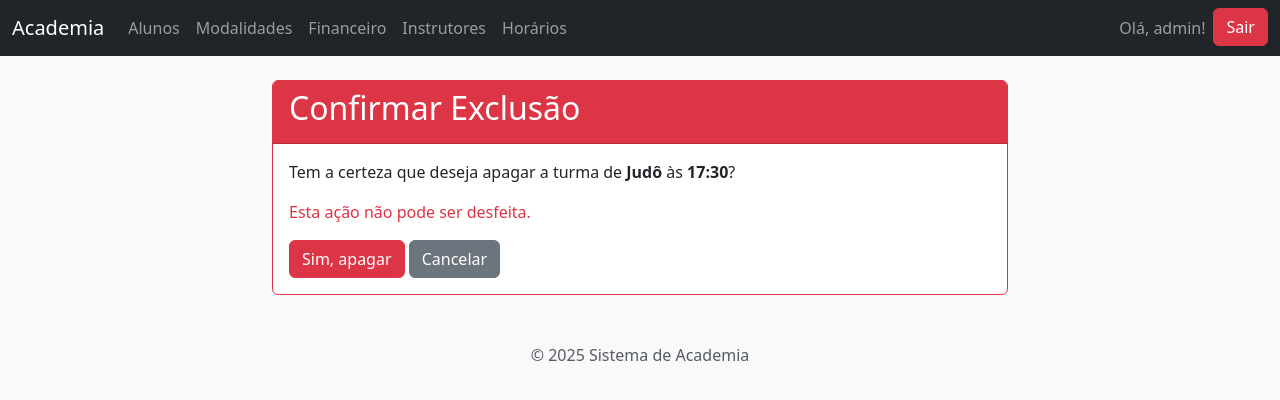
After one commit to cavalcantetavares/academia, a Django app: page /gestao/horarios/3/apagar/ in a window 1280 px wide. The commit adds this page. Shown: the top 400 px of the page. Run offline with Django 5.2, Linux system fonts and the light colour scheme; a user stored in the database is signed in; data comes from the database, SQL or seed files in the repository; both versions use the stored data as it was after the commit.

Commit message:
modificação em instrutores e horario incluindo apagar e editar

```diff
--- a/gestao_academia/templates/gestao_academia/grade_horarios.html
+++ b/gestao_academia/templates/gestao_academia/grade_horarios.html
@@ -16,6 +16,10 @@
                 <strong>{{ turma.horario_inicio|time:"H:i" }} - {{ turma.horario_fim|time:"H:i" }}</strong>:
                 {{ turma.modalidade.nome }} com {{ turma.instrutor.nome|default:"-" }}
                 <span class="float-end text-muted">Vagas: {{ turma.max_alunos }}</span>
+                <div>
+                    <a href="{% url 'turma_editar' pk=turma.pk %}" class="btn btn-sm btn-outline-secondary">Editar</a>
+                    <a href="{% url 'turma_apagar' pk=turma.pk %}" class="btn btn-sm btn-outline-danger ms-2">Apagar</a>
+                </div>
             </div>
         {% endfor %}
     </div>
--- a/gestao_academia/templates/gestao_academia/instrutor_lista.html
+++ b/gestao_academia/templates/gestao_academia/instrutor_lista.html
@@ -16,9 +16,8 @@
                 {{ instrutor.nome }}
                 <small class="text-muted">{{ instrutor.email|default_if_none:"" }}</small>
                 <div>
-                    {# Futuramente, podemos adicionar botões de editar/apagar aqui #}
-                    {# <a href="#" class="btn btn-sm btn-outline-secondary me-2">Editar</a> #}
-                    {# <a href="#" class="btn btn-sm btn-outline-danger">Apagar</a> #}
+                    <a href="{% url 'instrutor_editar' pk=instrutor.pk %}" class="btn btn-sm btn-outline-secondary me-2">Editar</a>
+                    <a href="{% url 'instrutor_apagar' pk=instrutor.pk %}" class="btn btn-sm btn-outline-danger">Apagar</a>
                 </div>
             </li>
             {% empty %}
--- /dev/null
+++ b/gestao_academia/templates/gestao_academia/turma_confirm_delete.html
@@ -0,0 +1,23 @@
+{% extends 'base.html' %}
+{% block title %}Confirmar Exclusão{% endblock %}
+
+{% block content %}
+<div class="row justify-content-center">
+    <div class="col-md-8">
+        <div class="card border-danger">
+            <div class="card-header bg-danger text-white">
+                <h2 class="card-title">Confirmar Exclusão</h2>
+            </div>
+            <div class="card-body">
+                <p>Tem a certeza que deseja apagar a turma de <strong>{{ turma.modalidade.nome }}</strong> às <strong>{{ turma.horario_inicio|time:"H:i" }}</strong>?</p>
+                <p class="text-danger">Esta ação não pode ser desfeita.</p>
+                <form method="post">
+                    {% csrf_token %}
+                    <button type="submit" class="btn btn-danger">Sim, apagar</button>
+                    <a href="{% url 'grade_horarios' %}" class="btn btn-secondary">Cancelar</a>
+                </form>
+            </div>
+        </div>
+    </div>
+</div>
+{% endblock %}
--- a/gestao_academia/urls.py
+++ b/gestao_academia/urls.py
@@ -33,8 +33,13 @@ urlpatterns = [
     # URLs de Instrutores
     path('instrutores/', views.lista_instrutores, name='lista_instrutores' ),
     path('instrutores/novo/', views.instrutor_criar, name='instrutor_criar'),
+    path('instrutores/<int:pk>/editar/', views.instrutor_editar, name='instrutor_editar'),
+    path('instrutores/<int:pk>/apagar/', views.instrutor_apagar, name='instrutor_apagar'),
 
     # URLs de Turmas
     path('horarios/', views.grade_horarios, name='grade_horarios'),
     path('horarios/nova', views.turma_criar, name='turma_criar'),
+    path('horarios/<int:pk>/editar/', views.turma_editar, name='turma_editar'),
+    path('horarios/<int:pk>/apagar/', views.turma_apagar, name='turma_apagar'),
+
 ]
--- a/gestao_academia/views.py
+++ b/gestao_academia/views.py
@@ -9,6 +9,10 @@ from .forms import PagamentoForm
 from django.core.paginator import Paginator
 from .models import Instrutor, Turma
 from .forms import InstrutorForm, TurmaForm
+from datetime import date  # Importa a ferramenta de data
+from .models import Aluno, Plano, Modalidade, Turma
+
+
 # --- VIEWS PARA MODALIDADES ---
 @login_required
 def lista_modalidades(request):
@@ -130,12 +134,18 @@ def dashboard(request):
 
     # Busca os últimos 5 alunos registrados
     ultimos_alunos = Aluno.objects.order_by('-data_matricula')[:5]
+    # --- NOVA LÓGICA PARA AS TURMAS DO DIA ---
+    hoje = date.today()
+    # O método isoweekday() retorna 1 para Segunda, 2 para Terça, etc.
+    dia_semana_hoje = hoje.isoweekday()
+    turmas_hoje = Turma.objects.filter(dia_da_semana=dia_semana_hoje).order_by('horario_inicio')
 
     contexto = {
         'total_alunos' : total_alunos,
         'total_planos' : total_planos,
         'total_modalidades' : total_modalidade,
         'ultimos_alunos' : ultimos_alunos,
+        'turmas_hoje' : turmas_hoje,
         'titulo' : 'Dashboard'
     }
     return render(request, 'gestao_academia/dashboard.html', contexto)
@@ -225,7 +235,30 @@ def instrutor_criar(request):
         form = InstrutorForm()
         return render(request, 'gestao_academia/instrutor_form.html',{'form' : form, 'titulo':'Registrar novo Instrutor'})
 
-# (Views para editar e apagar instrutor podem ser adicionadas aqui, seguindo o mesmo padrão)
+@login_required
+def instrutor_editar(request, pk):
+    instrutor = get_object_or_404(Instrutor, pk=pk)
+    if request.method == 'POST':
+        form = InstrutorForm(request.POST, instance=instrutor)
+        if form.is_valid():
+            form.save()
+            messages.success(request,'Dados do instrutor atualizados com sucesso')
+            return redirect('lista_instrutores')
+    else:
+        form = InstrutorForm(instance=instrutor)
+    return render(request, 'gestao_academia/instrutor_form.html',{'form':form, 'titulo':'Editar Instrutor'})
+
+@login_required
+def instrutor_apagar(request, pk):
+    instrutor = get_object_or_404(Instrutor, pk=pk)
+    if request.method == 'POST':
+        instrutor.delete()
+        messages.success(request, 'Instrutor removido com sucesso!')
+        return redirect('lista_instrutores')
+    return render(request, 'gestao_academia/instrutor_confirma_delete.html', {'instrutor': instrutor})
+
+
+
 
 
 # --- VIEWS PARA TURMAS/HORÁRIOS ---
@@ -258,5 +291,26 @@ def turma_criar(request):
     return render(request, 'gestao_academia/turma_form.html', {'form': form, 'titulo': 'Criar Nova Turma'})
 
 # --- NOVAS VIEWS PARA EDITAR E APAGAR TURMA ---
+
 @login_required
-def
+def turma_editar(request,pk):
+    turma = get_object_or_404(Turma, pk=pk)
+    if request.method == 'POST':
+       form = TurmaForm(request.POST, instance=turma)
+       if form.is_valid():
+          form.save()
+          messages.success(request,'Turma atualizada com secusso!')
+          return redirect('grade_horarios')
+
+    else:
+        form = TurmaForm(instance=turma)
+    return render(request, 'gestao_academia/turma_form.html', {'form': form, 'titulo': 'Editar Turma'})
+
+@login_required
+def turma_apagar(request, pk):
+    turma = get_object_or_404(Turma, pk=pk)
+    if request.method == 'POST':
+        turma.delete()
+        messages.success(request, 'Turma apagada com suscesso!')
+        return redirect('grade_horarios')
+    return render(request, 'gestao_academia/turma_confirm_delete.html',{'turma': turma})
--- a/templates/base.html
+++ b/templates/base.html
@@ -21,9 +21,9 @@
             <!-- Links alinhados à esquerda -->
             <ul class="navbar-nav me-auto mb-2 mb-lg-0">
                 {% if user.is_authenticated %}
-                    <li class="nav-item">
+                   <!--  <li class="nav-item">
                         <a class="nav-link" href="{% url 'dashboard' %}">Dashboard</a>
-                    </li>
+                    </li> -->
                     <li class="nav-item">
                         <a class="nav-link" href="{% url 'lista_alunos' %}">Alunos</a>
                     </li>
```
Also changed, not shown: gestao_academia/templates/gestao_academia/dashboard.html (+37 -9 lines), gestao_academia/templates/gestao_academia/instrutor_confirm_delete.html (added, +25 -0 lines), db.sqlite3.
